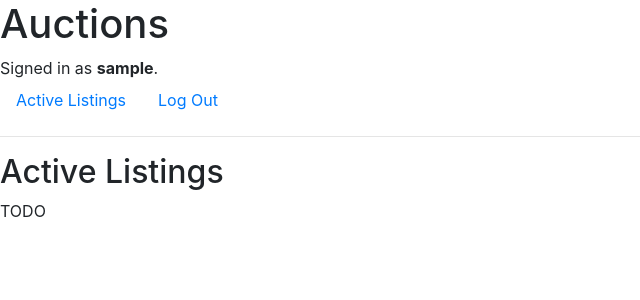
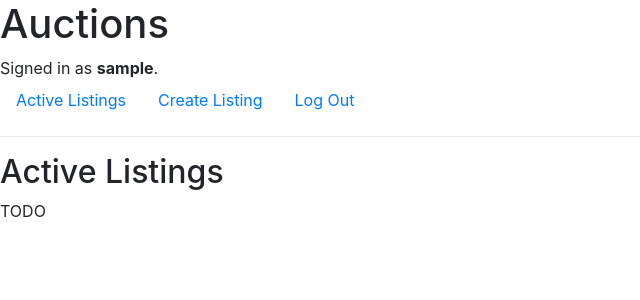
Before and after one commit to jayptl23/commerce, a Django app: page / in a window 1280 px wide. Shown: the top 300 px of the page, without its empty margins (0-640 px from the left). Run offline with Django 3.2, Linux system fonts and the light colour scheme; the visitor is signed in with stand-in values (Sample User, id 1); some libraries are stand-ins or nearby versions.

Commit message:
create url, view, and initial template

```diff
--- /dev/null
+++ b/auctions/templates/auctions/create-listing.html
@@ -0,0 +1,5 @@
+{% extends "auctions/layout.html" %}
+
+{% block body %}
+<h1>ayo</h1>
+{% endblock %}
--- a/auctions/templates/auctions/layout.html
+++ b/auctions/templates/auctions/layout.html
@@ -2,11 +2,14 @@
 
 <!DOCTYPE html>
 <html lang="en">
+
 <head>
     <title>{% block title %}Auctions{% endblock %}</title>
-        <link rel="stylesheet" href="https://stackpath.bootstrapcdn.com/bootstrap/4.4.1/css/bootstrap.min.css" integrity="sha384-Vkoo8x4CGsO3+Hhxv8T/Q5PaXtkKtu6ug5TOeNV6gBiFeWPGFN9MuhOf23Q9Ifjh" crossorigin="anonymous">
+    <link rel="stylesheet" href="https://stackpath.bootstrapcdn.com/bootstrap/4.4.1/css/bootstrap.min.css"
+        integrity="sha384-Vkoo8x4CGsO3+Hhxv8T/Q5PaXtkKtu6ug5TOeNV6gBiFeWPGFN9MuhOf23Q9Ifjh" crossorigin="anonymous">
     <link href="{% static 'auctions/styles.css' %}" rel="stylesheet">
 </head>
+
 <body>
     <h1>Auctions</h1>
     <div>
@@ -21,6 +24,9 @@
             <a class="nav-link" href="{% url 'index' %}">Active Listings</a>
         </li>
         {% if user.is_authenticated %}
+        <li class="nav-item">
+            <a class="nav-link" href="{% url 'create' %}">Create Listing</a>
+        </li>
         <li class="nav-item">
             <a class="nav-link" href="{% url 'logout' %}">Log Out</a>
         </li>
@@ -37,4 +43,5 @@
     {% block body %}
     {% endblock %}
 </body>
+
 </html>
--- a/auctions/urls.py
+++ b/auctions/urls.py
@@ -6,5 +6,6 @@ urlpatterns = [
     path("", views.index, name="index"),
     path("login", views.login_view, name="login"),
     path("logout", views.logout_view, name="logout"),
-    path("register", views.register, name="register")
+    path("register", views.register, name="register"),
+    path("create", views.create_listing_view, name="create")
 ]
--- a/auctions/views.py
+++ b/auctions/views.py
@@ -61,3 +61,7 @@ def register(request):
         return HttpResponseRedirect(reverse("index"))
     else:
         return render(request, "auctions/register.html")
+
+
+def create_listing_view(request):
+    return render(request, "auctions/create-listing.html")
```
Lines whose indentation alone changed are shown as unchanged.
